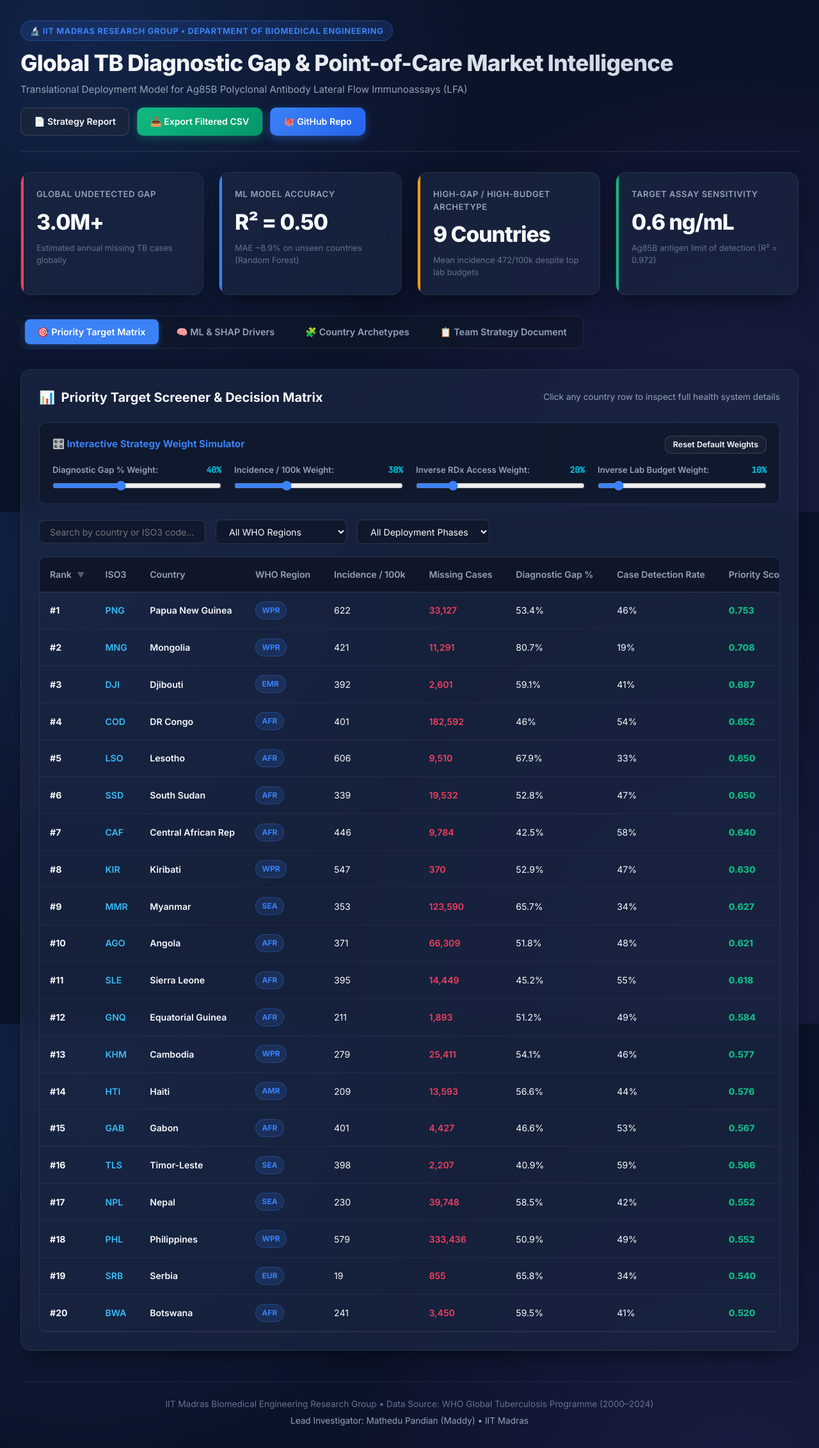
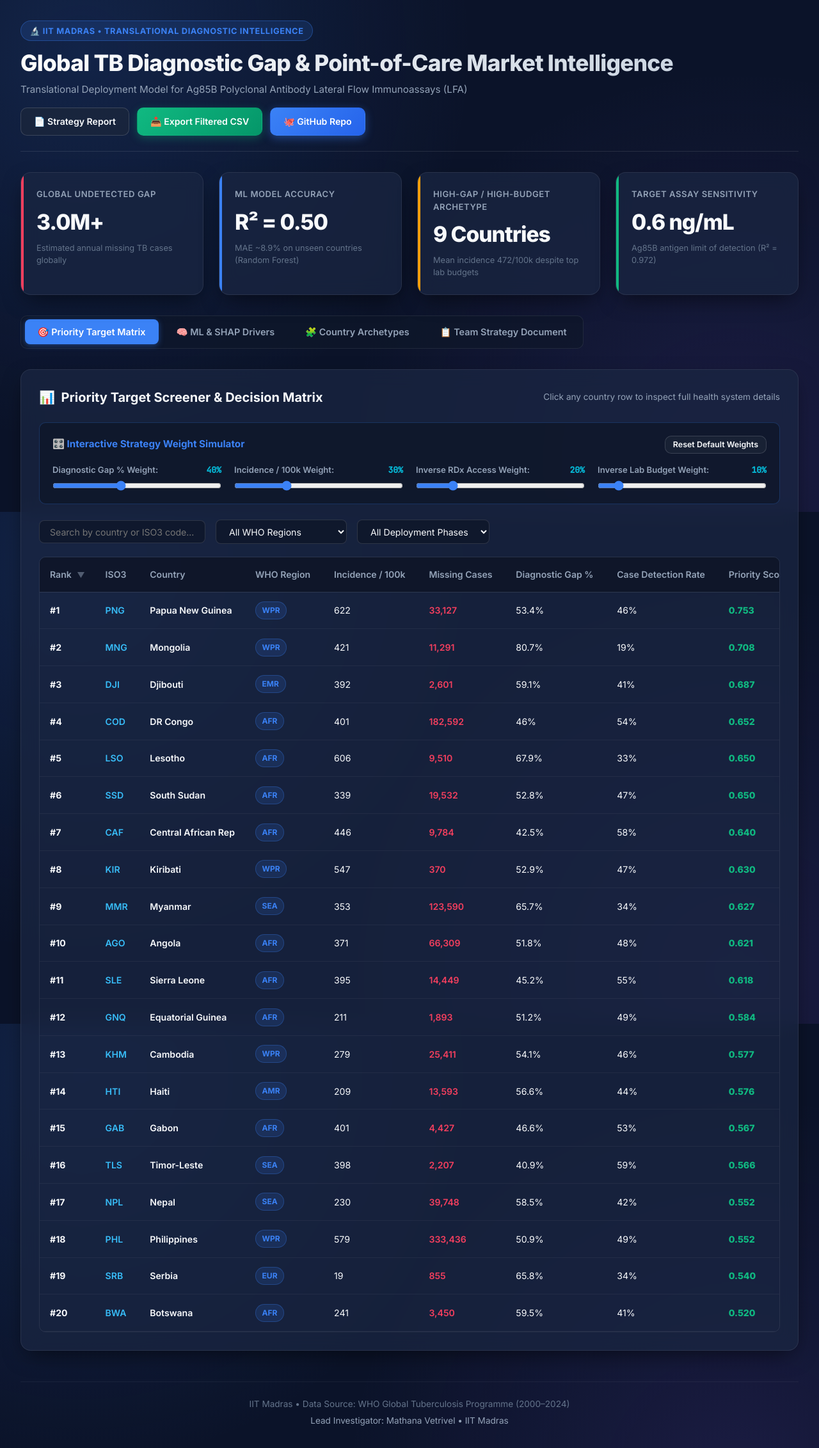
Before and after one commit to Mathedu-pandian/tb-diagnostic-gap-analysis, a plain HTML site: page dashboard/index.html in a window 1280 px wide. Shown: the whole page at 64% size. Drawn offline with nearby package versions, Linux system fonts and the light colour scheme.

Commit message:
docs: update Lead Investigator to Mathana Vetrivel and streamline institutional references

```diff
--- a/dashboard/index.html
+++ b/dashboard/index.html
@@ -606,7 +606,7 @@
         <!-- Header -->
         <header>
             <div class="header-title">
-                <div class="brand-badge">🔬 IIT Madras Research Group • Department of Biomedical Engineering</div>
+                <div class="brand-badge">🔬 IIT Madras • Translational Diagnostic Intelligence</div>
                 <h1>Global TB Diagnostic Gap & Point-of-Care Market Intelligence</h1>
                 <p>Translational Deployment Model for Ag85B Polyclonal Antibody Lateral Flow Immunoassays (LFA)</p>
             </div>
@@ -806,7 +806,7 @@
             <div class="section-card">
                 <div class="prd-section">
                     <h2>📋 Global TB Diagnostic Gap & Strategy Report</h2>
-                    <p><em>Department of Biomedical Engineering, Indian Institute of Technology Madras</em></p>
+                    <p><em>Indian Institute of Technology Madras</em></p>
 
                     <h3>1. Executive Vision</h3>
                     <p>To eliminate the 3+ million annual undetected tuberculosis cases by deploying low-cost, gold-nanoparticle polyclonal antibody lateral flow immunoassays (Ag85B antigen) into health systems with the highest diagnostic infrastructure friction.</p>
@@ -830,8 +830,8 @@
 
         <!-- Footer -->
         <footer>
-            <p>IIT Madras Biomedical Engineering Research Group • Data Source: WHO Global Tuberculosis Programme (2000–2024)</p>
-            <p style="margin-top: 0.35rem; color: var(--text-muted);">Lead Investigator: Mathedu Pandian (Maddy) • IIT Madras</p>
+            <p>IIT Madras • Data Source: WHO Global Tuberculosis Programme (2000–2024)</p>
+            <p style="margin-top: 0.35rem; color: var(--text-muted);">Lead Investigator: Mathana Vetrivel • IIT Madras</p>
         </footer>
     </div>
 
```
Also changed, not shown: 2 other files.
